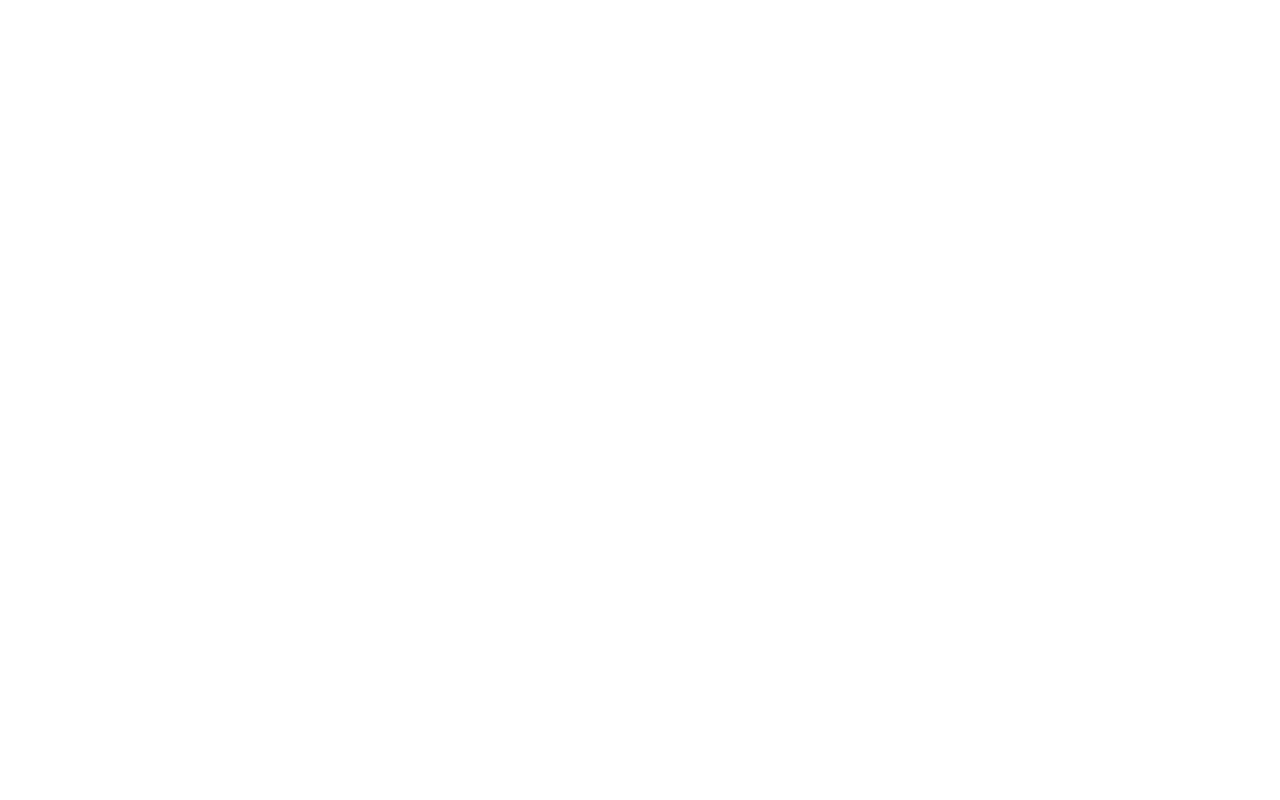
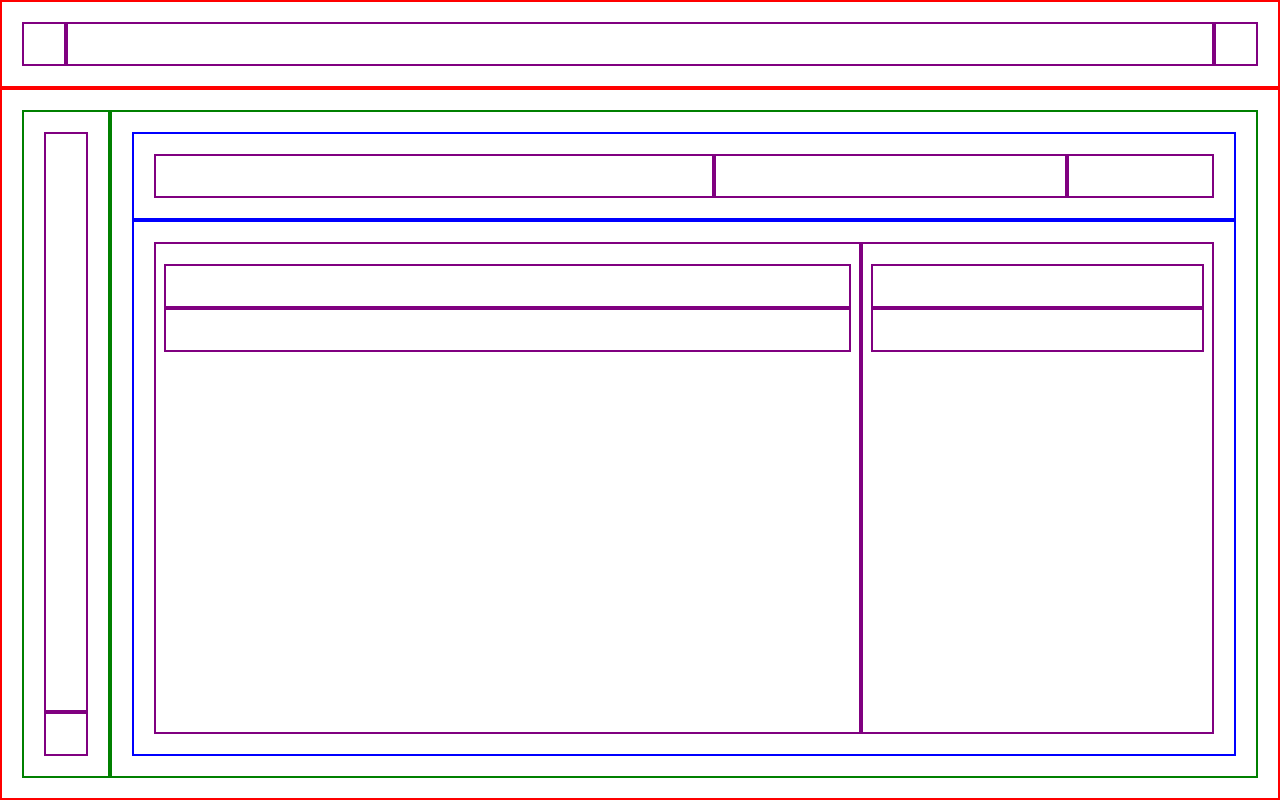
Before and after one commit to FrancescoDOrtona/html-css-bootstrap-dashboard, a plain HTML site: page index.html in a window 1280 px wide. Drawn offline with nearby package versions, Linux system fonts and the light colour scheme.

Commit message:
Add: Dashboard structure

```diff
--- a/css/style.css
+++ b/css/style.css
@@ -1,3 +1,41 @@
 html{
     font-family: 'Montserrat', sans-serif;
 }
+
+
+/* utility class */
+
+.flex-grow-5{
+    flex-grow: 5;
+}
+
+.flex-grow-3{
+    flex-grow: 3;
+}
+
+
+
+
+/* debug */
+
+.debug aside,
+.debug main{
+    padding: 20px;
+    border: 2px solid red;
+}
+
+.debug header,
+.debug section{
+    padding: 20px;
+    border: 2px solid green;
+}
+
+.debug section>div{
+    padding: 20px;
+    border: 2px solid blue;
+}
+
+.debug [class^="col-"]{
+    padding: 20px;
+    border: 2px solid purple;
+}
--- a/index.html
+++ b/index.html
@@ -22,7 +22,64 @@
     ></script>
     <title>Dashboard</title>
   </head>
-  <body>
+  <body class="debug d-flex flex-column vh-100 overflow-hidden">
+    <aside>
+        <!-- search bar -->
+        <div class="container-fluid">
+            <div class="row">
+                <div class="col-auto"></div>
+                <div class="col-auto flex-grow-1"></div>
+                <div class="col-auto"></div>
+            </div>
+        </div>
+    </aside>
+
+    <main class="flex-grow-1 d-flex flex-row">
+        <!-- main content -->
+        <header>
+            <!-- side bar -->
+            <div class="container h-100">
+                <div class="row h-100 flex-column">
+                    <div class="col-auto flex-grow-1"></div>
+                    <div class="col-auto "></div>
+                </div>
+            </div>
+        </header>
+
+        <section class="flex-grow-1 d-flex flex-column">
+            <div>
+                <!-- top bar with students data -->
+                <div class="container">
+                    <div class="row flex-row">
+                        <div class="col-auto flex-grow-5"></div>
+                        <div class="col-auto flex-grow-3"></div>
+                        <div class="col-auto flex-grow-1"></div>
+                    </div>
+                </div>
+
+            </div>
+
+            <div class="flex-grow-1">
+                <!-- table & graphs -->
+                <div class="container-fluid h-100">
+                    <div class="row h-100">
+                        <div class="col-lg-8">
+                            <div class="row flex-column">
+                                <div class="col-auto"></div>
+                                <div class="col-auto"></div>
+                            </div>
+                        </div>
+                        <div class="col-lg-4">
+                            <div class="row flex-column">
+                                <div class="col-auto"></div>
+                                <div class="col-auto"></div>
+                            </div>
+                        </div>
+                    </div>
+                </div>
+            </div>
+        </section>
+    </main>
     <script
       src="https://cdn.jsdelivr.net/npm/bootstrap@5.3.2/dist/js/bootstrap.bundle.min.js"
       integrity="sha384-C6RzsynM9kWDrMNeT87bh95OGNyZPhcTNXj1NW7RuBCsyN/o0jlpcV8Qyq46cDfL"
```
